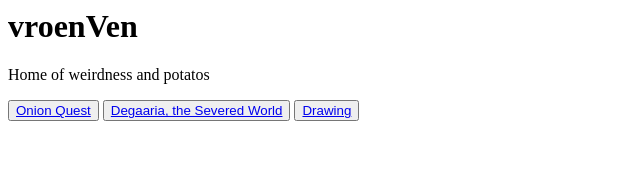
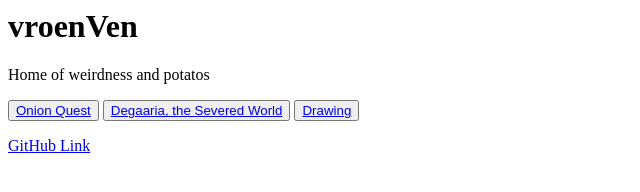
Before and after one commit to vroenVen/vroenVen.github.io, a plain HTML site: page index.html in a window 1280 px wide. Shown: the whole page, without its empty margins (0-640 px from the left). Drawn offline with Linux system fonts and the light colour scheme.

Commit message:
Update index.html

```diff
--- a/index.html
+++ b/index.html
@@ -6,4 +6,5 @@
 	<button><a href="https://vroenven.github.io/onionQuest/">Onion Quest</a></button>
 	<button><a href="https://vroenven.github.io/swords-and-Sorcery/">Degaaria, the Severed World</a></button>
 	<button><a href="https://vroenven.github.io/drawing/">Drawing</a></button>
+	<p><a href="https://github.com/vroenVen">GitHub Link</a></p>
 </html>
```
